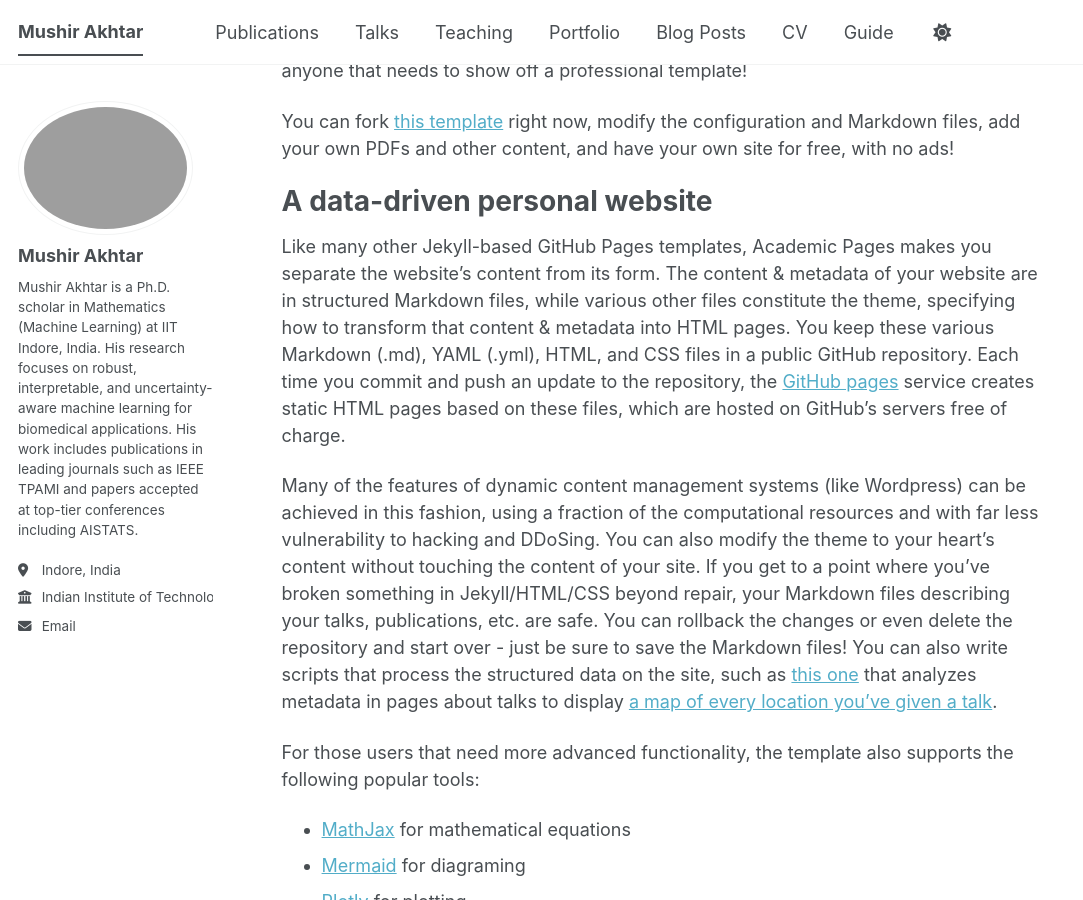
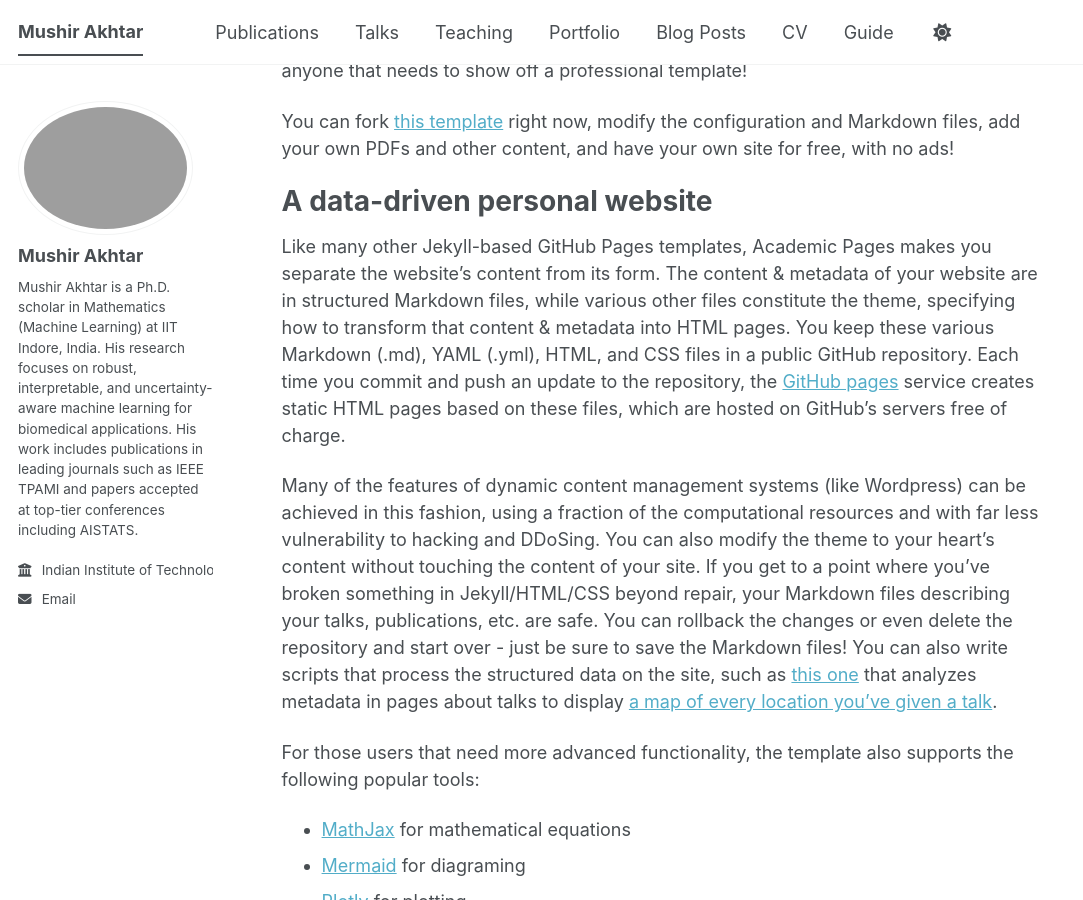
Before and after one commit to mushir-akhtar/mushir-akhtar.github.io, a Jekyll site: the page built from _pages/about.md, in a window 1280 px wide and 900 px high, scrolled down 303 px. Shown: the whole window, without its empty margins (0-1083 px from the left). Built offline with Jekyll 4.4.1, drawn with Linux system fonts in a browser that asks for light colours; a script bundle is joined from its source files by our own code; library files that are not in the unit come from our copies.

Commit message:
Update _config.yml

```diff
--- a/_config.yml
+++ b/_config.yml
@@ -26,8 +26,8 @@
   avatar           : "profile.png"
   name             : "Mushir Akhtar"
   bio              : "Mushir Akhtar is a Ph.D. scholar in Mathematics (Machine Learning) at IIT Indore, India. His research focuses on robust, interpretable, and uncertainty-aware machine learning for biomedical applications. His work includes publications in leading journals such as IEEE TPAMI and papers accepted at top-tier conferences including AISTATS."
-  location         : "Indore, India"
-  employer         : "Indian Institute of Technology Indore"
+  location         :
+  employer         : "Indian Institute of Technology Indore, India"
   email            : "mushirakhtar.ml@gmail.com"
 
 # Academic websites
```
